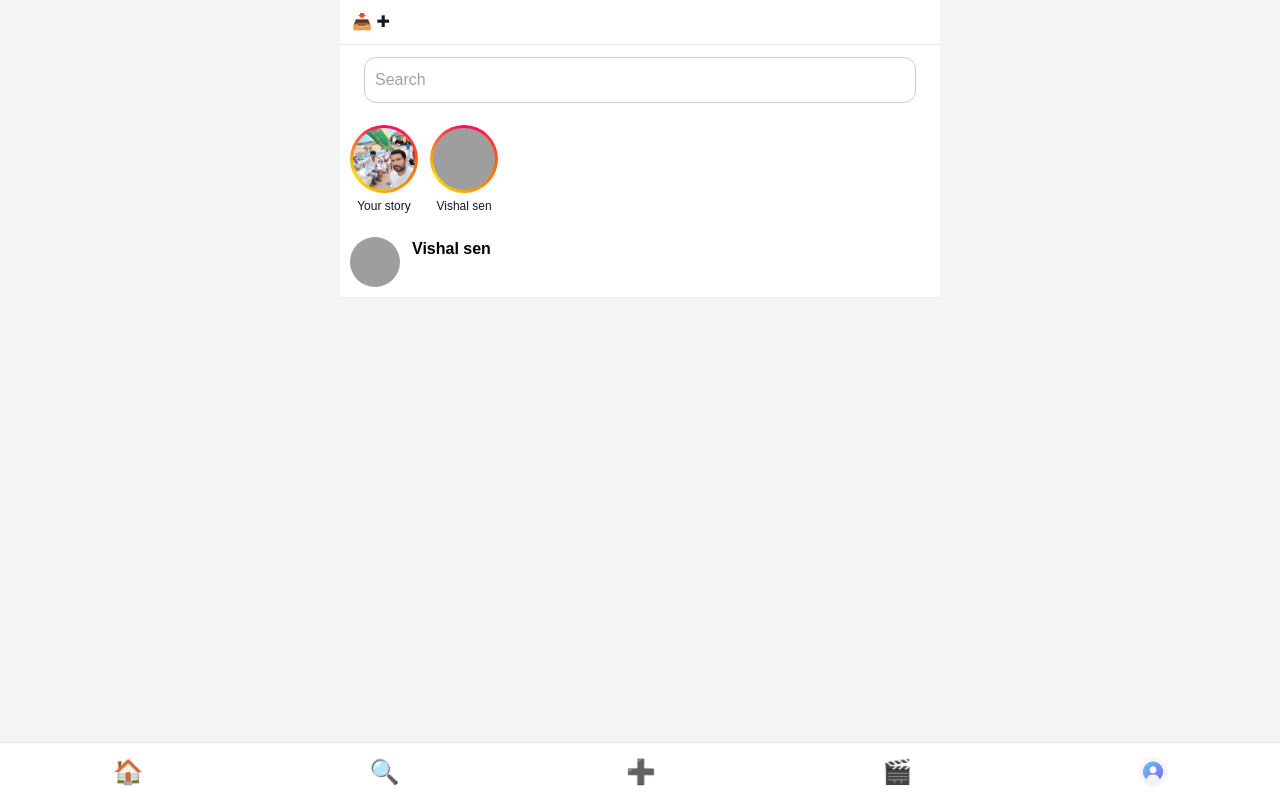
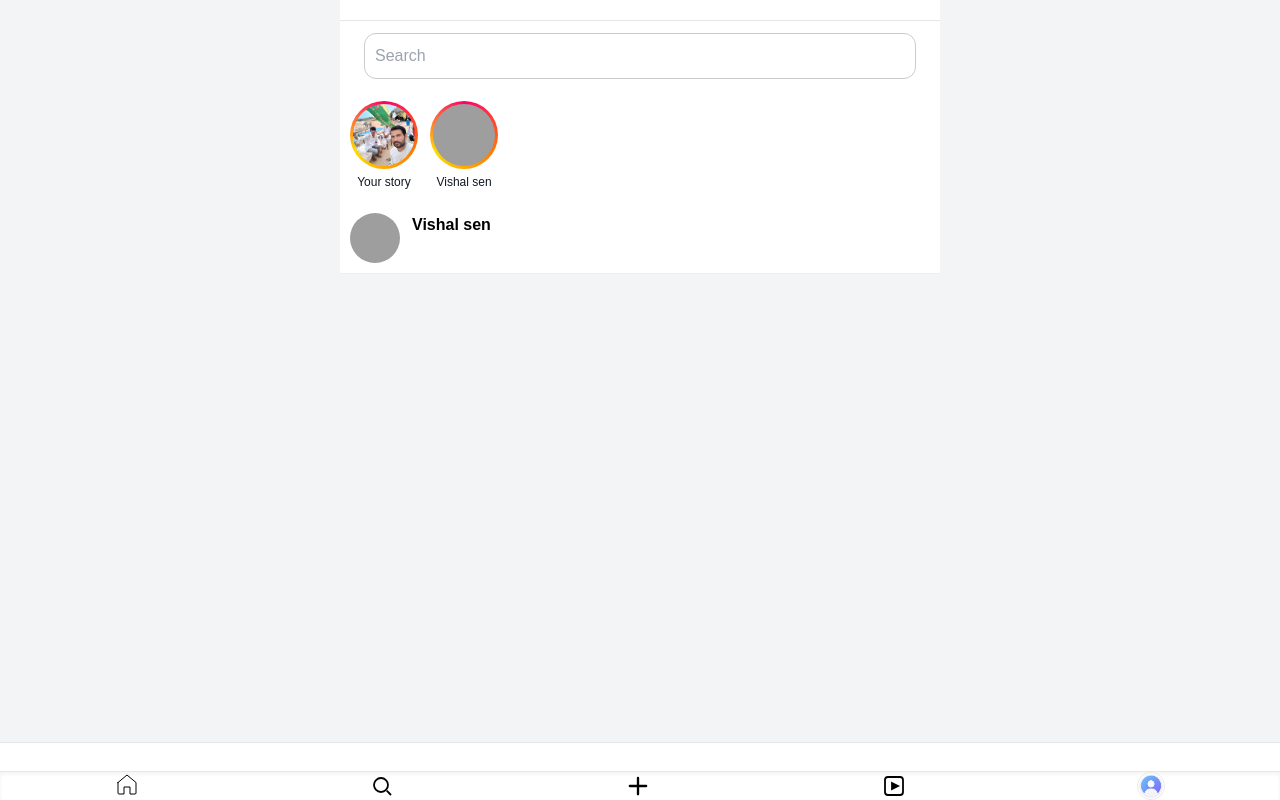
Before and after one commit to dhavalsendhavalsen180-source/myapp, a Flask app: page /messages/ in a window 1280 px wide. Run offline with Flask 3, Linux system fonts and the light colour scheme; a user stored in the database is signed in; data comes from the database, SQL or seed files in the repository; data that the repository does not hold is empty; some libraries are stand-ins or nearby versions; grey boxes are pictures that could not be loaded.

Commit message:
first commit

```diff
--- a/routes/reels.py
+++ b/routes/reels.py
@@ -454,6 +454,8 @@ def delete_reel(reel_id):
     return redirect("/reels")
 
 ################################
+#//       audio           ✅  //#
+################################
 @reels_bp.route("/audio")
 def reels_by_audio():
     name = request.args.get("name","")
--- a/templates/feed.html
+++ b/templates/feed.html
@@ -174,7 +174,7 @@ async function uploadStoryInstant(event) {
 <div class="flex items-center justify-between px-4 py-3 bg-white border-b sticky top-0 z-50">
 
   <!-- LOGO -->
-  <h1 class="text-xl font-semibold">InsChat</h1>
+  <h1 class="text-xl font-semibold">InsChat-from shory</h1>
 
   <!-- RIGHT ICONS -->
   <div class="flex items-center gap-5">
--- a/templates/messages_inbox.html
+++ b/templates/messages_inbox.html
@@ -7,8 +7,6 @@
     <!-- Top Bar -->
     <div class="dm-top">
         <div class="dm-top-icons">
-            <a href="/messages/requests" class="icon">📥</a>
-            <a href="/messages/new" class="icon">✚</a>
         </div>
     </div>
 
@@ -57,16 +55,43 @@
 
     <!-- Bottom Nav -->
     <div class="bottom-nav">
-        <a href="/posts/feed">🏠</a>
-        <a href="/explore">🔍</a>
-        <a href="/create">➕</a>
-        <a href="/reels">🎬</a>
-        <a href="/profile/{{ current_user }}">
+  <!-- 🏠🔍➕🎬BOTTOM NAV -->
+<div class="fixed bottom-0 left-0 right-0 bg-white border-t shadow-inner flex justify-around py>
+  <a href="/posts/feed" class="flex items-center justify-center">
+  <svg class="w-6 h-6 text-black" viewBox="0 0 24 24" fill="none" stroke="currentColor" stroke->
+    <path stroke-linecap="round" stroke-linejoin="round"
+      d="M3 10.5L12 3l9 7.5V21a1 1 0 01-1 1h-5v-7H9v7H4a1 1 0 01-1-1V10.5z"/>
+  </svg>
+</a>
+  <a href="/explore" class="flex items-center justify-center">
+  <svg class="w-6 h-6" viewBox="0 0 24 24" fill="none" stroke="currentColor" stroke-width="1.8">
+    <circle cx="11" cy="11" r="7"></circle>
+    <path d="M21 21l-4.3-4.3"></path>
+  </svg>
+</a>
+  <a href="/create" class="flex items-center justify-center">
+  <svg class="w-7 h-7" viewBox="0 0 24 24" fill="none" stroke="currentColor" stroke-width="2">
+    <path stroke-linecap="round" stroke-linejoin="round" d="M12 5v14M5 12h14"></path>
+  </svg>
+</a>
+  <a href="/reels" class="flex items-center justify-center">
+  <svg class="w-6 h-6" viewBox="0 0 24 24" fill="none" stroke="currentColor" stroke-width="1.8">
+
+    <!-- reel frame -->
+    <rect x="3" y="3" width="18" height="18" rx="3"></rect>
+
+    <!-- play triangle -->
+    <path d="M10 9l6 3-6 3V9z" fill="currentColor"></path>
+
+  </svg>
+</a>
+  <a href="/profile/{{ current_user }}">
   <img src="{{ current_user_photo }}"
        class="w-7 h-7 rounded-full object-cover border"
        onerror="this.src='/static/default_dp.png'">
 </a>
-    </div>
+</div>
+
 </div>
 
 {% endblock %}
```
